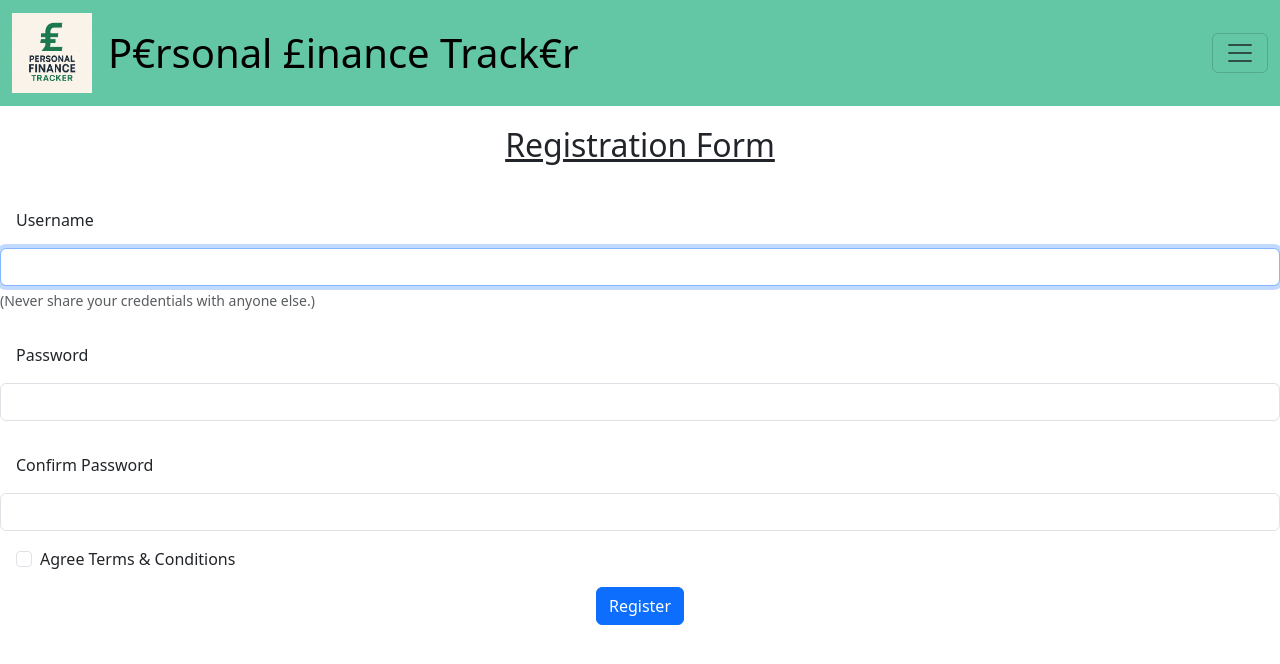
After one commit to ayush-joshi007/cs50-final-project, a Python web app: template templates/register.html in a window 1280 px wide. The commit adds this page. Shown: the top 664 px of the page. Run offline with Jinja, Linux system fonts and the light colour scheme; the template is opened without the code that fills it, so the values that code supplies are empty.

Commit message:
added register.html content

```diff
--- a/static/styles.css
+++ b/static/styles.css
@@ -0,0 +1,13 @@
+.offcanvas a {
+    text-decoration: none;
+}
+
+h5{
+    text-decoration: solid;
+}
+
+h2{
+    text-align:center;
+    padding:20px;
+    text-decoration:underline;
+}
--- a/templates/layout.html
+++ b/templates/layout.html
@@ -12,46 +12,49 @@
     <link rel="icon" href="{{ url_for('static', filename='favicon.png') }}">
 </head>
 <body>
-    <nav class="navbar" style="background-color: rgb(99, 199, 166);">
-    <div style="display:flex">
-        <div class="container-fluid">
-            <a class="navbar-brand" href="index.html" style="font-size: 50px;">
-            <img src="{{ url_for('static', filename='logo.png') }}" alt="Logo" width="100" height="100" class="d-inline-block align-text-top">
-            P&euro;rsonal &pound;inance Track&euro;r
-            </a>
-        </div>
-        <div style="padding: 20px; padding-top: 25px;">
-            <a href="transactions.html" class="navbar-brand" style="font-size: 25px">Transactions</a>
+    <!-- NAVBAR -->
+<nav class="navbar" style="background-color: rgb(99, 199, 166);">
+  <div class="container-fluid">
 
-        </div>
-        <div style="padding: 20px; padding-top: 25px;">
-            <a href="summary.html" class="navbar-brand" style="font-size: 25px">Summary</a>
+    <!-- Brand -->
+    <a class="navbar-brand d-flex align-items-center gap-3" href="index.html" style="font-size: 40px;">
+      <img src="{{ url_for('static', filename='logo.png') }}" width="80" height="80">
+      P€rsonal £inance Track€r
+    </a>
 
-        </div>
-        <div style="padding: 20px; padding-top: 25px;">
-            <a href="category.html" class="navbar-brand" style="font-size: 25px">Categories</a>
+    <!-- Toggle Button ON RIGHT -->
+    <button class="navbar-toggler ms-auto" type="button"
+            data-bs-toggle="offcanvas" data-bs-target="#offcanvasMenu"
+            aria-controls="offcanvasMenu">
+      <span class="navbar-toggler-icon"></span>
+    </button>
 
-        </div>
-        <div style="padding: 20px; padding-top: 25px;">
-            <ul class="navbar-nav">
-                <li class="nav-item dropdown">
-                    <a class="nav-link dropdown-toggle" style="color: white; font-size: 1.3rem;" href="#" role="button" data-bs-toggle="dropdown">
-                        More
-                    </a>
-                    <ul class="dropdown-menu dropdown-menu-end">
-                        <li><a class="dropdown-item" href="/charts">Charts</a></li>
-                        <li><a class="dropdown-item" href="/add">Add Alerts</a></li>
-                        <li><a class="dropdown-item" href="/themes">Themes</a></li>
-                        <li><hr class="dropdown-divider"></li>
-                        <li><a class="dropdown-item" href="/logout">Logout</a></li>
-                    </ul>
-                </li>
-            </ul>
+  </div>
+</nav>
 
-        </div>
-    </div>
+<!-- RIGHT SIDE MENU -->
+<div class="offcanvas offcanvas-end text-bg-dark" tabindex="-1" id="offcanvasMenu">
 
-    </nav>
+  <div class="offcanvas-header">
+    <h5 class="offcanvas-title">Menu</h5>
+    <button type="button" class="btn-close btn-close-white" data-bs-dismiss="offcanvas"></button>
+  </div>
+
+  <div class="offcanvas-body">
+    <a href="transactions.html" class="d-block text-white py-2">Transactions</a>
+    <a href="summary.html" class="d-block text-white py-2">Summary</a>
+    <a href="category.html" class="d-block text-white py-2">Categories</a>
+    <a href="charts.html" class="d-block text-white py-2">Charts</a>
+    <a href="download.html" class="d-block text-white py-2">Download data</a>
+    <a href="alerts.html" class="d-block text-white py-2">Add alert</a>
+    <a href="themes.html" class="d-block text-white py-2">Themes</a>
+    <a href="bills.html" class="d-block text-white py-2">Add bills</a>
+    <a href="logout.html" class="d-block text-white py-2">Log Out</a>
+  </div>
+
+</div>
+
+
 
     {% block body %}
 
--- /dev/null
+++ b/templates/register.html
@@ -0,0 +1,28 @@
+{% extends "layout.html" %}
+{% block title %}
+    Register
+{% endblock %}
+
+{% block body %}
+    <h2>Registration Form</h2>
+    <form>
+        <div class="mb-3">
+            <label for="username" class="form-label m-3">Username</label>
+            <input type="text" class="form-control" id="username" aria-describedby="usernameHelp" autocomplete="off" required autofocus>
+            <div id="usernameHelp" class="form-text">(Never share your credentials with anyone else.)</div>
+        </div>
+        <div class="mb-3">
+            <label for="Password" class="form-label m-3">Password</label>
+            <input type="password" class="form-control" id="Password" autocomplete="off" required>
+        </div>
+        <div class="mb-3">
+            <label for="confirmation" class="form-label m-3">Confirm Password</label>
+            <input type="password" class="form-control" id="confirmation" autocomplete="off" required>
+        </div>
+        <div class="mb-3 form-check m-3">
+            <input type="checkbox" class="form-check-input me-2" id="Check">
+            <label class="form-check-label" for="Check">Agree Terms & Conditions</label>
+        </div>
+        <button type="submit" class="btn btn-primary mx-auto d-block">Register</button>
+    </form>
+{% endblock %}
```
Also changed, not shown: app.py (+8 -0 lines), finance.db (deleted), transactions.db (added).
